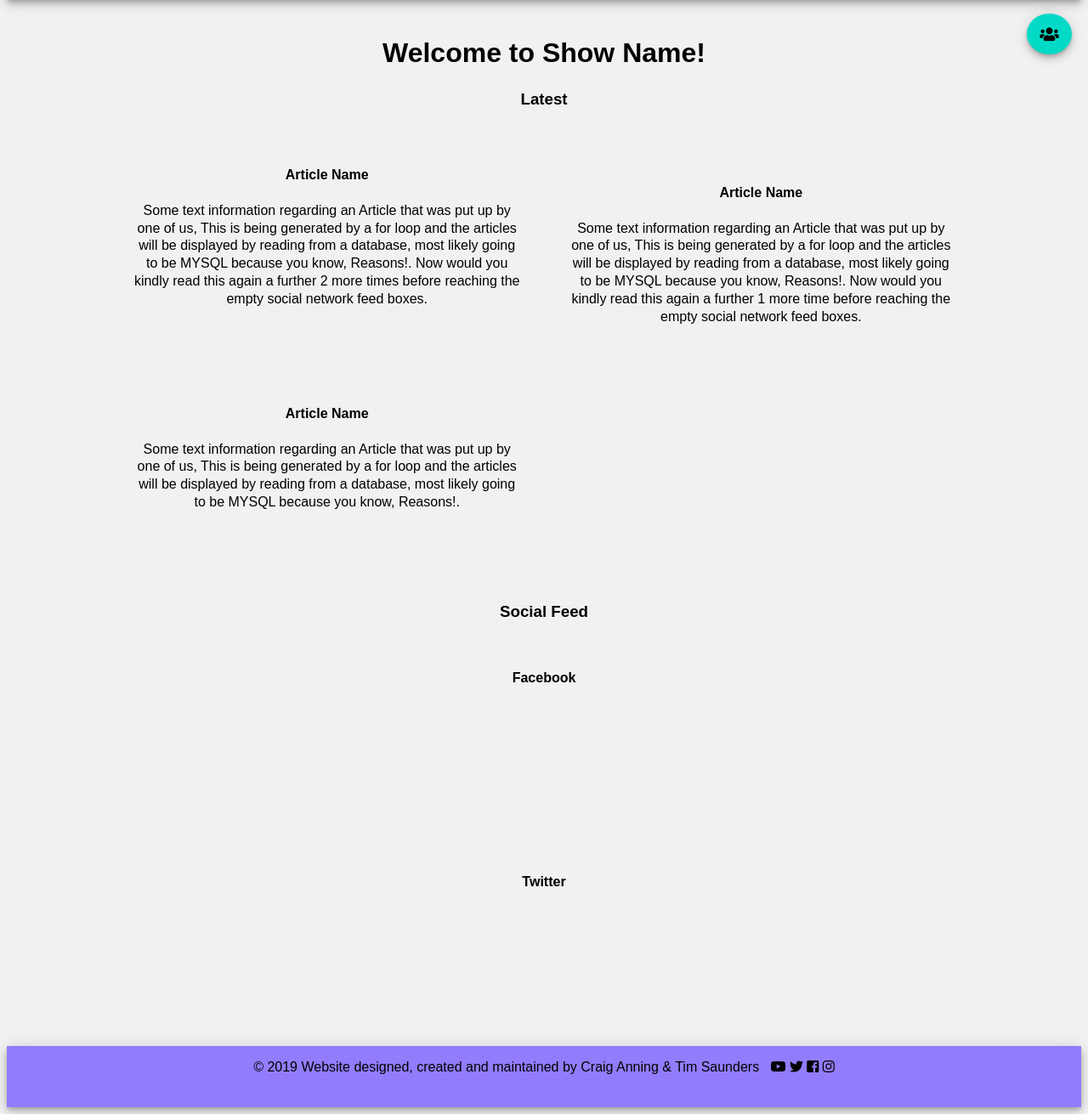
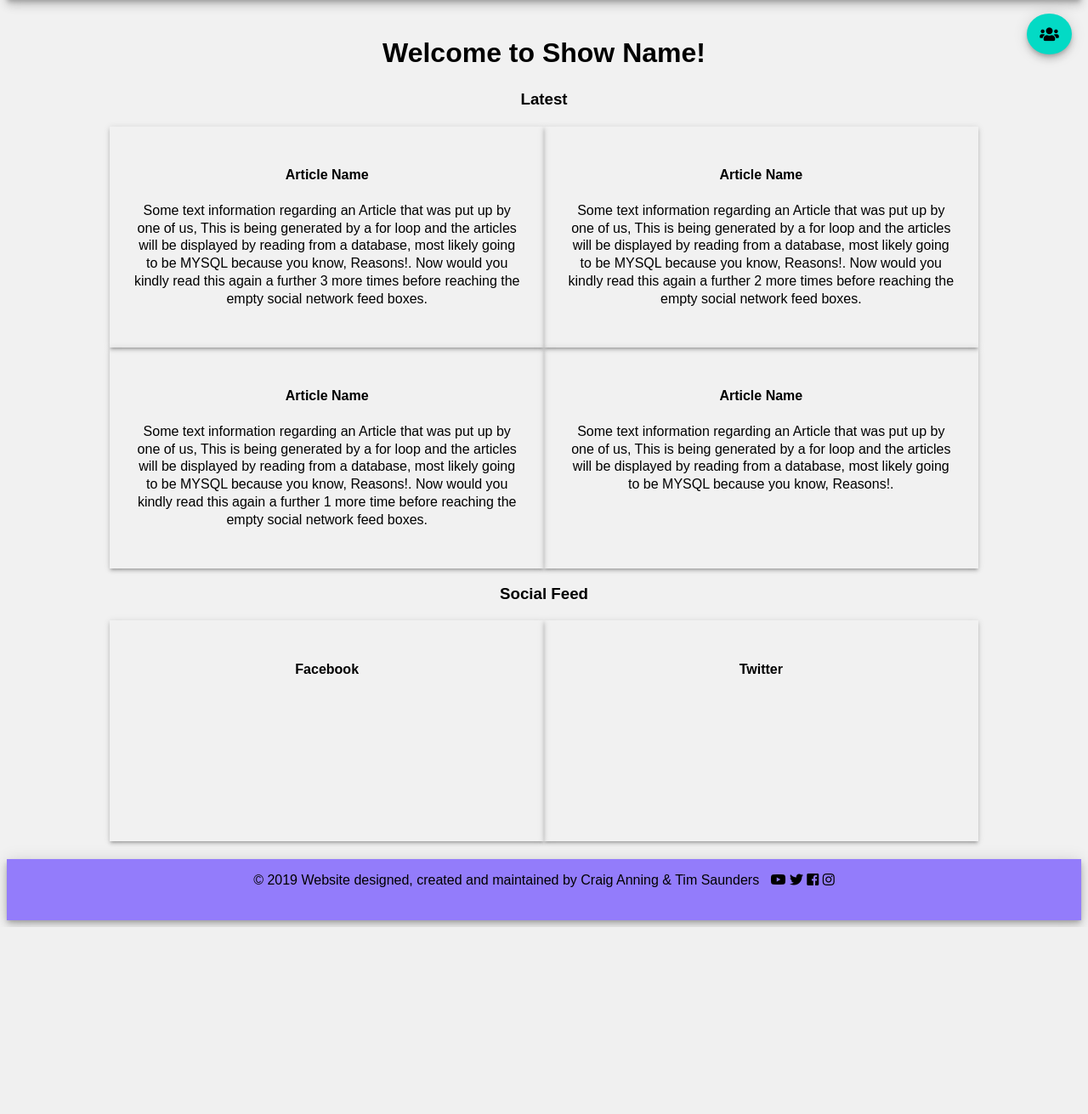
Before and after one commit to MetalHeadCraig/Website, a PHP site: page / in a window 1280 px wide. Shown: the part 69-1380 px from the top of the page at 85% size. After the commit the page ends 1160 px from the top, so only its background shows below. Run offline with PHP 8.4, Linux system fonts and the light colour scheme; some libraries are stand-ins or nearby versions.

Commit message:
Update index.php

```diff
--- a/index.php
+++ b/index.php
@@ -8,11 +8,11 @@ include 'includes/overall/header.php';
 		<div class="row">
 			<center><h3>Latest</h3></center>
 			<?php
-				$k = 2;
-				for ($i=0; $i<3; $i++) {
+				$k = 3;
+				for ($i=0; $i<4; $i++) {
 
 			?>
-					<div class="column">
+					<div class="column shadow--3dp">
 						<div class="card">
 							<h4><b>Article Name</b></h4>
 							<p>Some text information regarding an Article that was put up by one of us, This is being generated by a for
@@ -21,7 +21,6 @@ include 'includes/overall/header.php';
 								echo " more time"; if ($k>1) {echo"s";} echo " before reaching the empty social network feed boxes.";} ?></p>
 						</div>
 					</div>
-					<br>
 			<?php
 				$k--;
 				}
@@ -30,16 +29,17 @@ include 'includes/overall/header.php';
 
 		<div class="row">
 			<center><h3>Social Feed</h3></center>
-  			<div class="social-column">
+  			<div class="column shadow--3dp">
     			<div class="card">
 					<h4><b>Facebook</b></h4>
 				</div>
 			</div>
-			<div class="social-column">
+			<div class="column shadow--3dp">
     			<div class="card">
 					<h4><b>Twitter</b></h4>
 				</div>
 			</div>
 		</div>
+		<br>
 
 <?php include 'includes/overall/footer.php'; ?>
```
